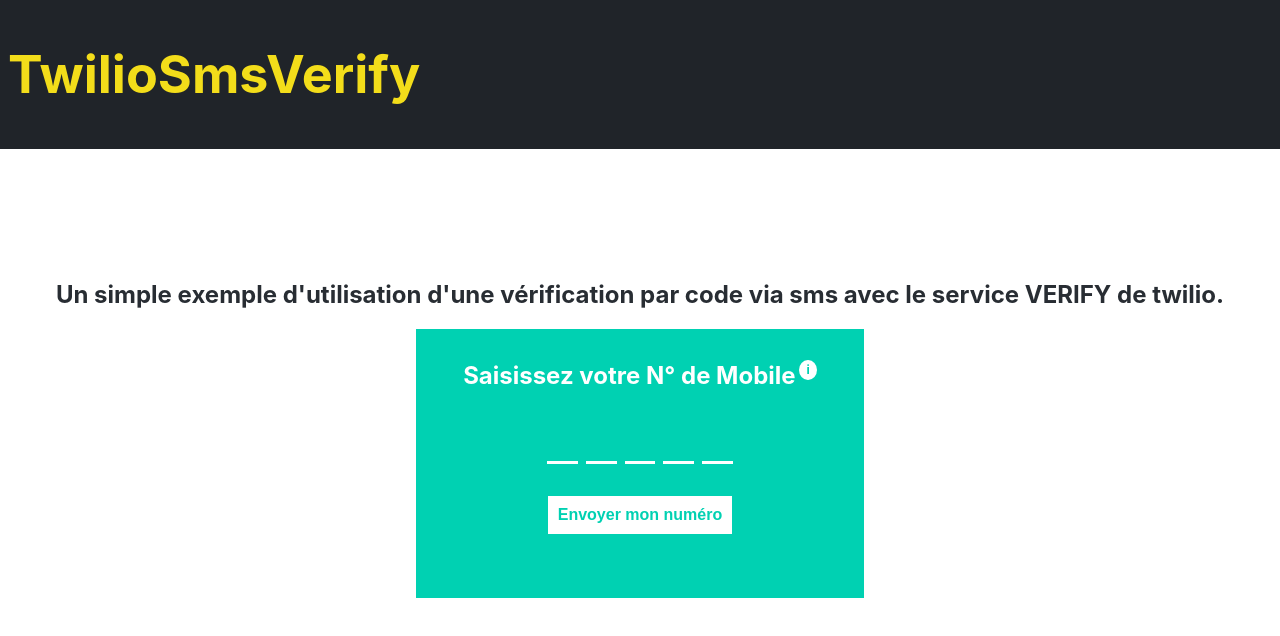
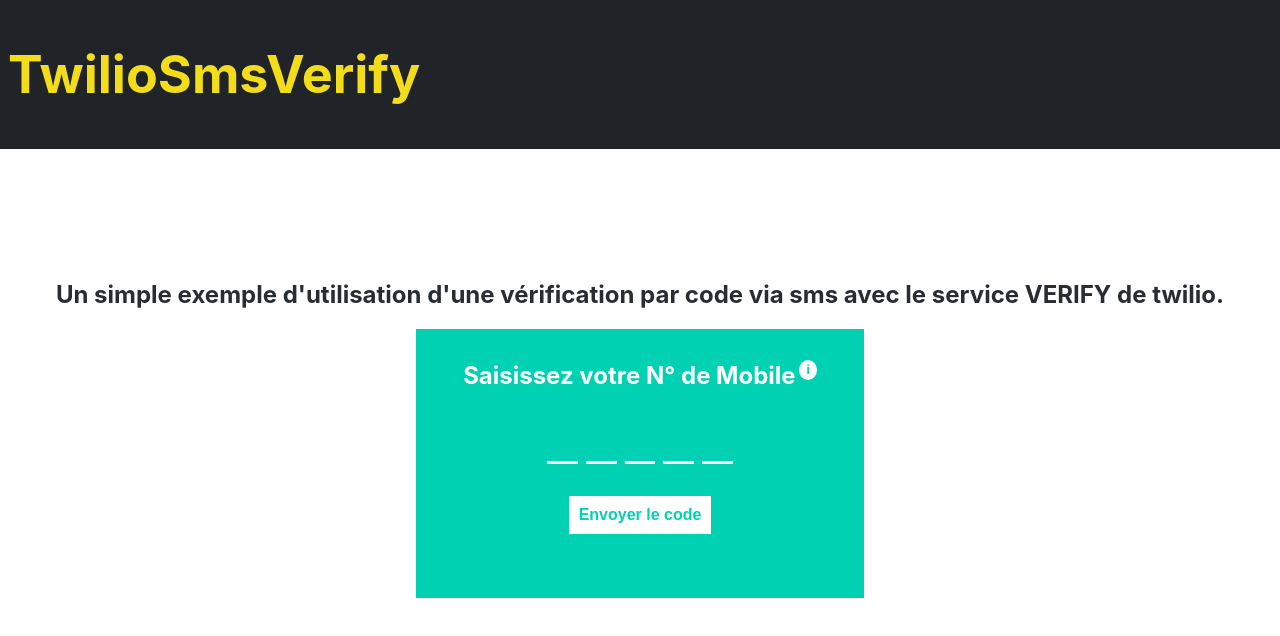
Before and after one commit to WebWalterWrite/twilio-sms-verify, a React (Create React App) app in the folder client/: page / in a window 1280 px wide. Shown: the top 636 px of the page. Built offline with nearby package versions, Linux system fonts and the light colour scheme.

Commit message:
:sparkles: add loader
ajout loader lors de l'envoi du formulaire. Désactivé lors du return de l'api twilio

```diff
--- a/client/src/components/form/Phone.form.js
+++ b/client/src/components/form/Phone.form.js
@@ -1,5 +1,7 @@
 import React, { useState } from "react";
 import CodeForm from "./Code.form";
+import './form.scss';
+
 // Import api call
 import { postData } from "../../api/fetch";
 
@@ -14,6 +16,7 @@
 
   const [error, setError] = useState(null);
   const [modal, setModal] = useState(false);
+  const [result, setResult ] = useState(false);
 
   /**
    * @description - Supprimer / Se déplacer
@@ -33,6 +36,7 @@
   // Envoyer le formulaire
   const sendForm = async (e) => {
     setModal(false);
+
     e.preventDefault();
 
     const { status, error, data } = validForm(e);
@@ -40,8 +44,9 @@
     if (!status) return setError(error);
 
     if (status) {
-      const { status: s } = await postData("/verifications", data);
-      return s === 200 && setModal(true);
+      setResult(true)
+      const result = await postData("/verifications", { phone: data });
+      return result && result == 200  && setModal(true);
     }
   };
 
@@ -100,7 +105,10 @@
             />
           ))}
           <div>
-            <input type="submit" value="Envoyer mon numéro" />
+            { !result
+                ? <input type="submit" value="Envoyer le code" />
+                : <div className="pending-response"><span>Envoi en cours</span></div>
+            }
           </div>
           {error && <div className="input-error">{error}</div>}
         </form>
```
Lines whose indentation alone changed are shown as unchanged.
